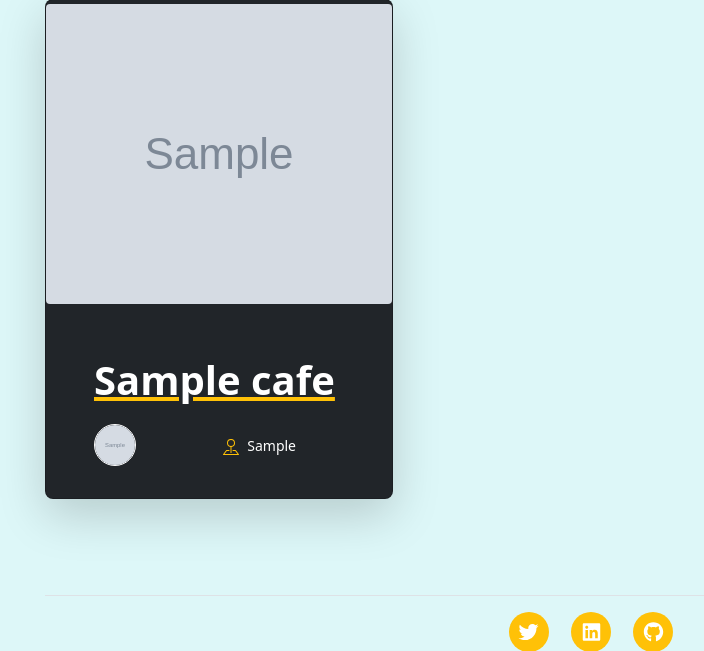
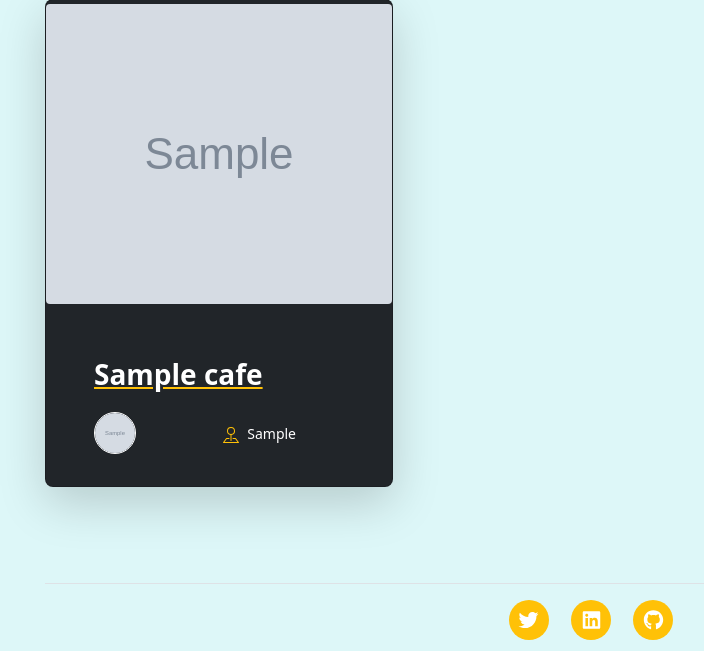
Before and after one commit to nemyred/Workspace-website, a Flask app: page /cafes in a window 1280 px wide. Shown: the part 309-960 px from the top of the page, without its empty margins (49-753 px from the left). Run offline with Flask 3, Linux system fonts and the light colour scheme; tables that the repository leaves empty hold one stand-in row (values such as "Sample post"); grey boxes marked "Sample" are stand-in pictures; some libraries are stand-ins or nearby versions.

Commit message:
"font fixed"

```diff
--- a/main.py
+++ b/main.py
@@ -230,7 +230,7 @@ def add():
             can_take_calls=form.calls.data,
             coffee_price=form.coffee_price.data,
             author=current_user,
-            date=date.today().strftime("%B %d, %Y")
+            date=datetime.date.today().strftime("%B %d, %Y")
         )
         db.session.add(new_cafe)
         db.session.commit()
--- a/templates/cafe.html
+++ b/templates/cafe.html
@@ -11,7 +11,7 @@
           <span>   <img src="{{ cafe.img_url }}" class="card-img-top rounded-1 mt-1" height="300px" alt="workspace image"> </span>
           <div class=" d-flex flex-column mx-5 pb-3 text-white text-shadow-1" >
             <a href="{{ url_for('choice_cafes', cafe_id=cafe.id) }}">
-              <h3 class="pt-2 mt-5 mb-4 display-6 text-white lh-1 fw-bold">{{ cafe.name }}</h3>
+              <h3 class="pt-2 mt-5 mb-4  text-white lh-1 fw-bold">{{ cafe.name }}</h3>
             </a>
             <ul class="d-flex list-unstyled mt-auto">
               <li class="me-auto">
```
